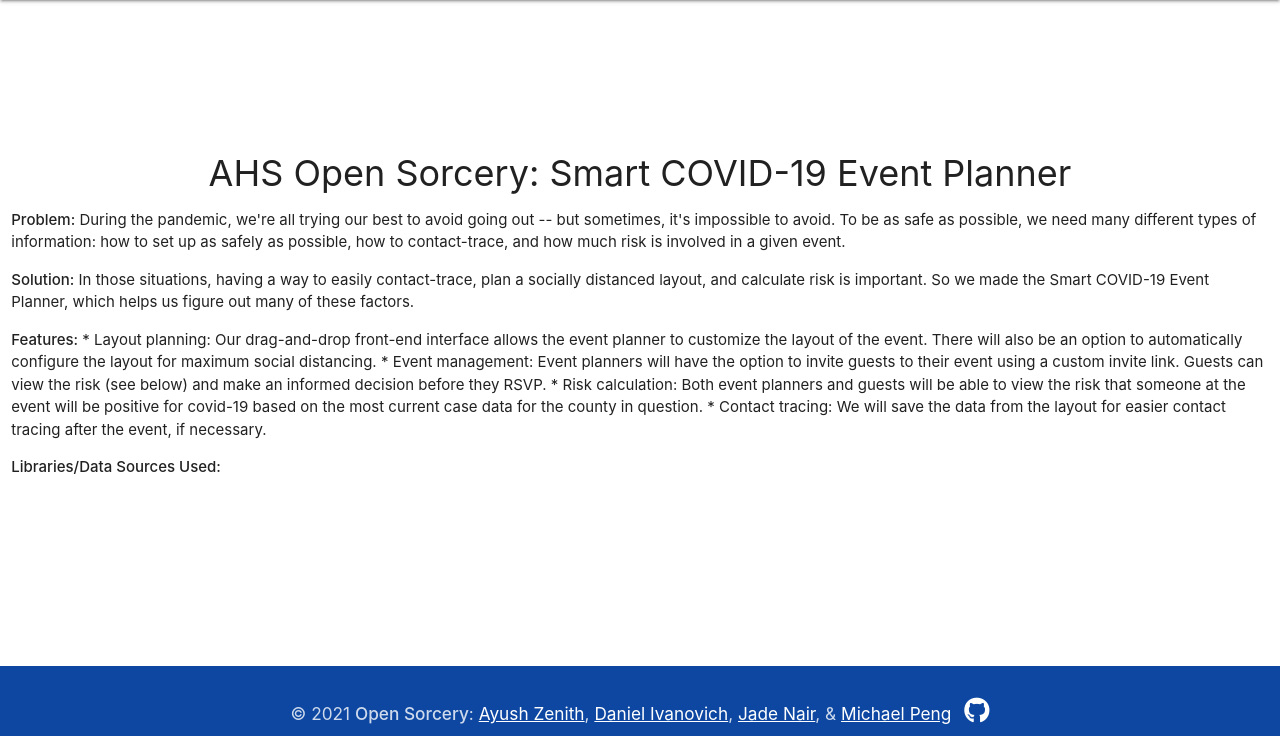
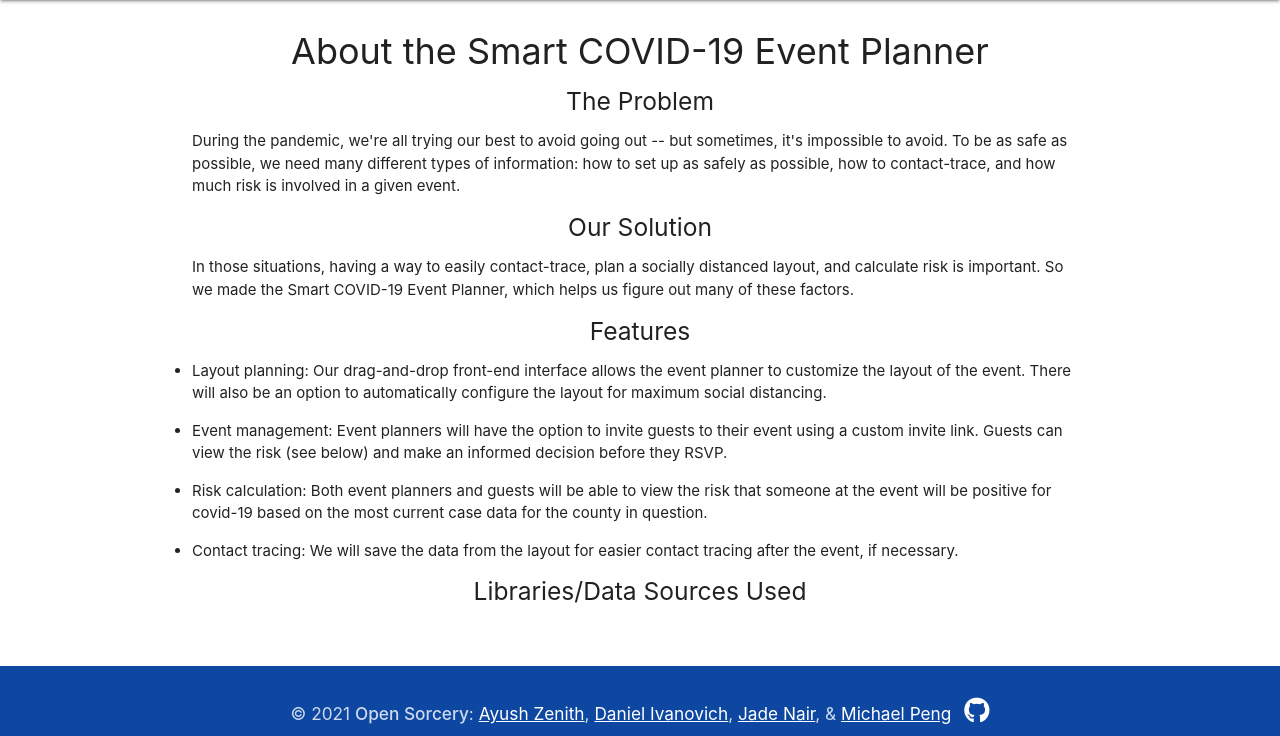
Before and after one commit to AHS-Open-Sorcery/Contact-Tracing, a Python web app: template app/templates/about.html in a window 1280 px wide. Shown: the part 64-800 px from the top of the page. Run offline with Jinja, Linux system fonts and the light colour scheme; the template is opened without the code that fills it, so the values that code supplies are empty; some libraries are stand-ins or nearby versions.

Commit message:
Update about and index

```diff
--- a/app/templates/about.html
+++ b/app/templates/about.html
@@ -9,16 +9,49 @@
                 <img id="home-logo" src="" alt="Logo">
             </div>
         -->
-        <div class="col s12">
-            <h1>AHS Open Sorcery: Smart COVID-19 Event Planner</h1>
-            <p><strong>Problem:</strong> During the pandemic, we're all trying our best to avoid going out -- but sometimes, it's impossible to avoid. To be as safe as possible, we need many different types of information: how to set up as safely as possible, how to contact-trace, and how much risk is involved in a given event.</p>
-            <p><strong>Solution:</strong> In those situations, having a way to easily contact-trace, plan a socially distanced layout, and calculate risk is important. So we made the Smart COVID-19 Event Planner, which helps us figure out many of these factors.</p>
-            <p><strong>Features:</strong>
-                * Layout planning: Our drag-and-drop front-end interface allows the event planner to customize the layout of the event. There will also be an option to automatically configure the layout for maximum social distancing.
-                * Event management: Event planners will have the option to invite guests to their event using a custom invite link. Guests can view the risk (see below) and make an informed decision before they RSVP.
-                * Risk calculation: Both event planners and guests will be able to view the risk that someone at the event will be positive for covid-19 based on the most current case data for the county in question.
-                * Contact tracing: We will save the data from the layout for easier contact tracing after the event, if necessary. </p>
-            <p><strong>Libraries/Data Sources Used:</strong></p>
+        <div class="container" style="margin-bottom: 16px;">
+            <h1>About the Smart COVID-19 Event Planner</h1>
+        </div>
+
+        <div class="container">
+            <h5 class="center-align">The Problem</h5>
+            <p>During the pandemic, we're all trying our best to avoid going out -- but
+                sometimes, it's impossible to avoid. To be as safe as possible, we need many different types of
+                information: how to set up as safely as possible, how to contact-trace, and how much risk is
+                involved in a given event.</p>
+        </div>
+
+        <div class="container">
+            <h5 class="center-align">Our Solution</h5>
+            <p>In those situations, having a way to easily contact-trace, plan a socially
+                distanced layout, and calculate risk is important. So we made the Smart COVID-19 Event Planner,
+                which
+                helps us figure out many of these factors.</p>
+        </div>
+
+        <div class="container">
+            <h5 class="center-align">Features</h5>
+            <ul class="features">
+                <li><p>Layout planning: Our drag-and-drop front-end interface allows the event planner to customize the
+                    layout of the event. There will also be an option to automatically configure the layout for maximum
+                    social distancing.</p></li>
+                <li><p>Event management: Event planners will have the option to invite guests to their event using a
+                custom invite link. Guests can view the risk (see below) and make an informed decision before they RSVP.</p></li>
+                <li><p>Risk calculation: Both event planners and guests will be able to view the risk that someone at the
+                event will be positive for covid-19 based on the most current case data for the county in question.</p></li>
+                <li><p>Contact tracing: We will save the data from the layout for easier contact tracing after the event,
+                if necessary.</p></li>
+            </ul>
+
+            <style>
+                .features li {
+                    list-style-type: disc!important;
+                }
+            </style>
+        </div>
+
+        <div class="container">
+            <h5 class="center-align">Libraries/Data Sources Used</h5>
         </div>
     </div>
 </div>
```
Also changed, not shown: app/templates/index.html (+9 -1 lines).
